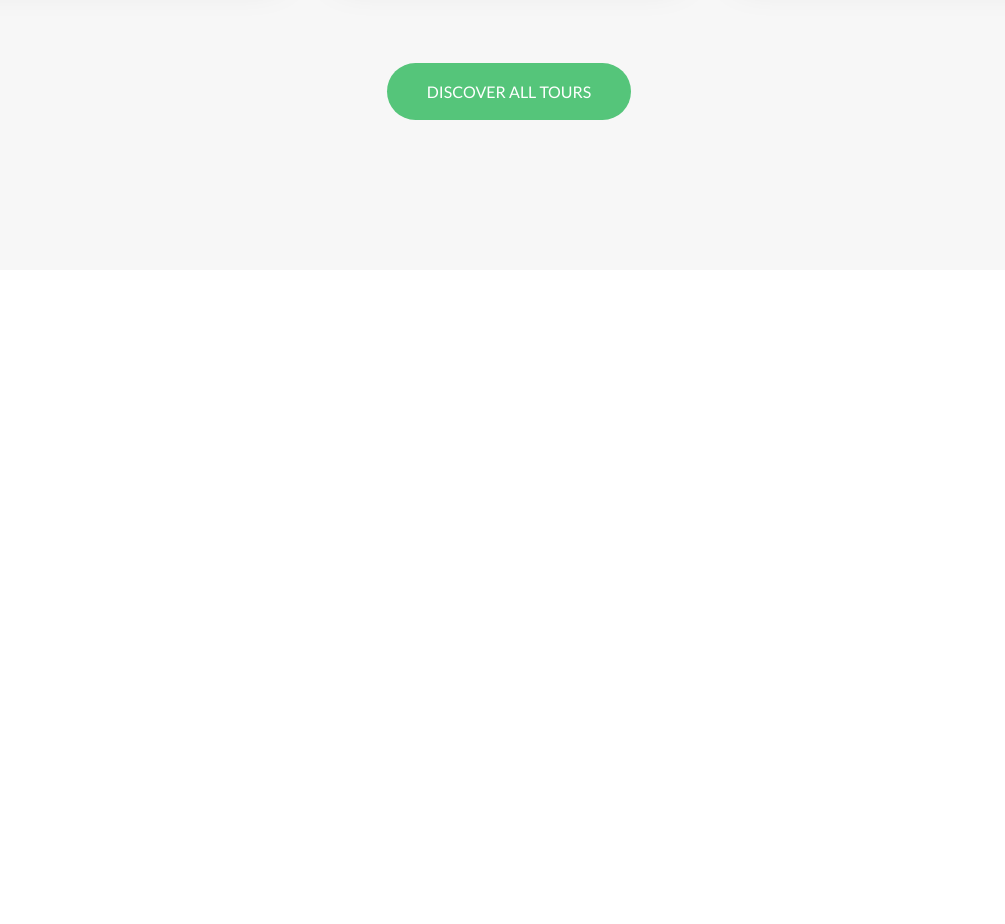
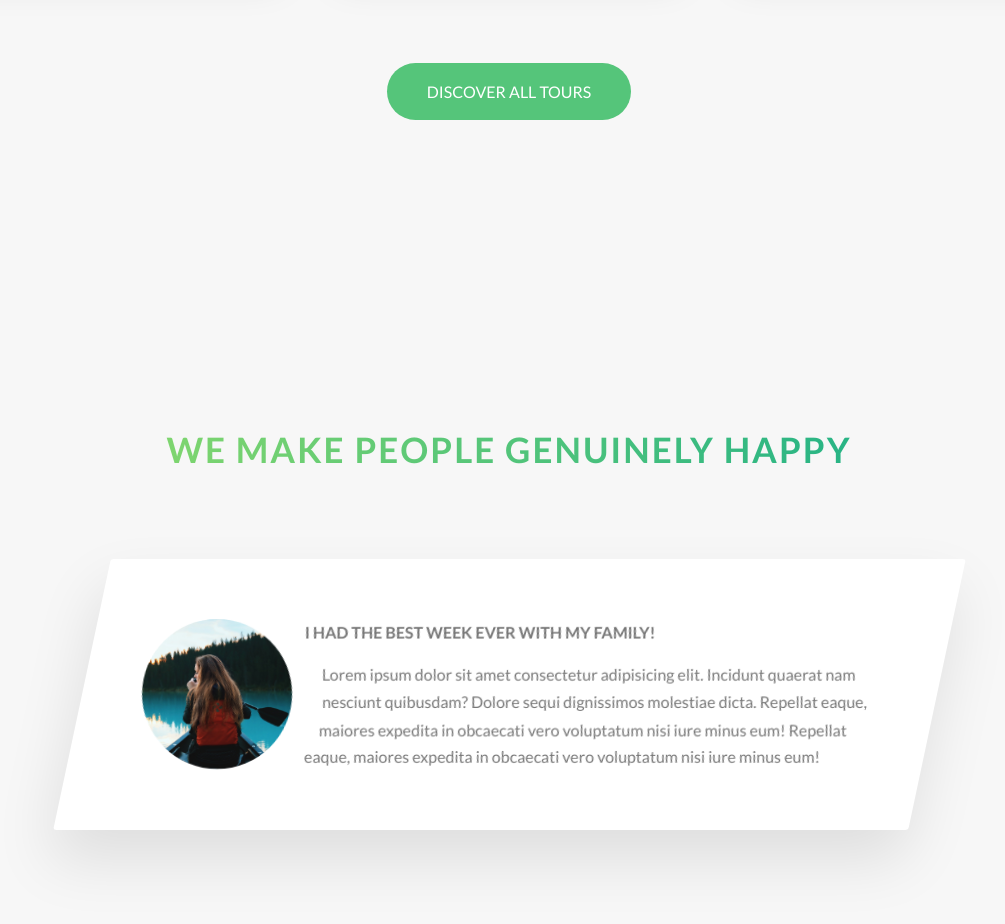
Before and after one commit to iamtheozzy/Natours, a website: page index.html in a window 1280 px wide. Shown: the part 3027-3951 px from the top of the page, without its empty margins (131-1136 px from the left). Before the commit the page ends 3327 px from the top, so only its background shows below. Drawn offline with Linux system fonts and the light colour scheme.

Commit message:
started on a story section

```diff
--- a/index.html
+++ b/index.html
@@ -212,7 +212,29 @@
                 <div class="u-center-text u-margin-top-huge">
                     <a href="#" class="btn btn--green">Discover all tours</a>
                 </div>
+            </section>
 
+            <section class="section-stories">
+                <div class="u-center-text u-margin-bottom-big">
+                    <h2 class="heading-secondary">
+                        We make people genuinely happy
+                    </h2>
+                </div>
+
+                <div class="row">
+                    <div class="story">
+                        <figure class="story__shape">
+                            <img src="img/nat-8.jpg" alt="person on a tour" class="story__image">
+                            <figcaption class="story__caption">Mary Smith</figcaption>
+                        </figure>
+                        <div class="story__text">
+                            <h3 class="heading-tertiary u-margin-bottom-small">I had the best week ever with my family!</h3>
+                            <p>
+                                Lorem ipsum dolor sit amet consectetur adipisicing elit. Incidunt quaerat nam nesciunt quibusdam? Dolore sequi dignissimos molestiae dicta. Repellat eaque, maiores expedita in obcaecati vero voluptatum nisi iure minus eum! Repellat eaque, maiores expedita in obcaecati vero voluptatum nisi iure minus eum!
+                            </p>
+                        </div>
+                    </div>
+                </div>
             </section>
 
         </main>
--- /dev/null
+++ b/sass/components/_story.scss
@@ -0,0 +1,62 @@
+.story {
+    width: 75%;
+    margin: 0 auto;
+    box-shadow: 0 3rem 6rem rgba($color-black, .1);
+    background-color: $color-white;
+    border-radius: 3px;
+    padding: 6rem;
+    padding-left: 9rem;
+    font-size: $default-font-size;
+    transform: skewX(-12deg);
+
+    & > * {
+        transform: skewX(12deg);
+    }
+
+    &__shape {
+        width: 15rem;
+        height: 15rem;
+        float: left;
+        -webkit-shape-outside:circle(50% at 50% 50%);
+        shape-outside: circle(50% at 50% 50%);
+        -webkit-clip-path: circle(50% at 50% 50%);
+        clip-path: circle(50% at 50% 50%);
+        transform: translateX(-3rem) skewX(12deg);
+        position: relative;
+    }
+
+    &__image {
+        height: 100%;
+        transform: translateX(-4rem) scale(1.4);
+        backface-visibility: hidden;
+        transition: all .5s;
+    }
+
+    &__text {
+        transform: skewX(12deg);
+    }
+
+    &__caption {
+        position: absolute;
+        top: 50%;
+        left: 50%;
+        transform: translate(-50%, 20%);
+        color: $color-white;
+        text-transform: uppercase;
+        font-size: 1.7rem;
+        text-align: center;
+        opacity: 0;
+        transition: all .5s;
+        backface-visibility: hidden;
+    }
+
+    &:hover &__caption {
+        opacity: 1;
+        transform: translate(-50%, -50%);
+    }
+
+    &:hover &__image {
+        transform: translateX(-4rem) scale(1);
+        filter: blur(3px) brightness(80%);
+    }
+}
--- a/sass/main.scss
+++ b/sass/main.scss
@@ -11,6 +11,7 @@
 @import "components/composition";
 @import "components/feature-box";
 @import "components/card";
+@import "components/story";
 
 @import "layout/grid";
 @import "layout/header";
--- a/sass/pages/_home.scss
+++ b/sass/pages/_home.scss
@@ -27,5 +27,9 @@
     background-color: $color-grey-light-1;
     padding: 25rem 0 15rem 0;
     margin-top: -10rem;
+}
 
+.section-stories {
+    padding: 15rem 0;
+    background-color: $color-grey-light-1;
 }
```
Also changed, not shown: css/style.css.
